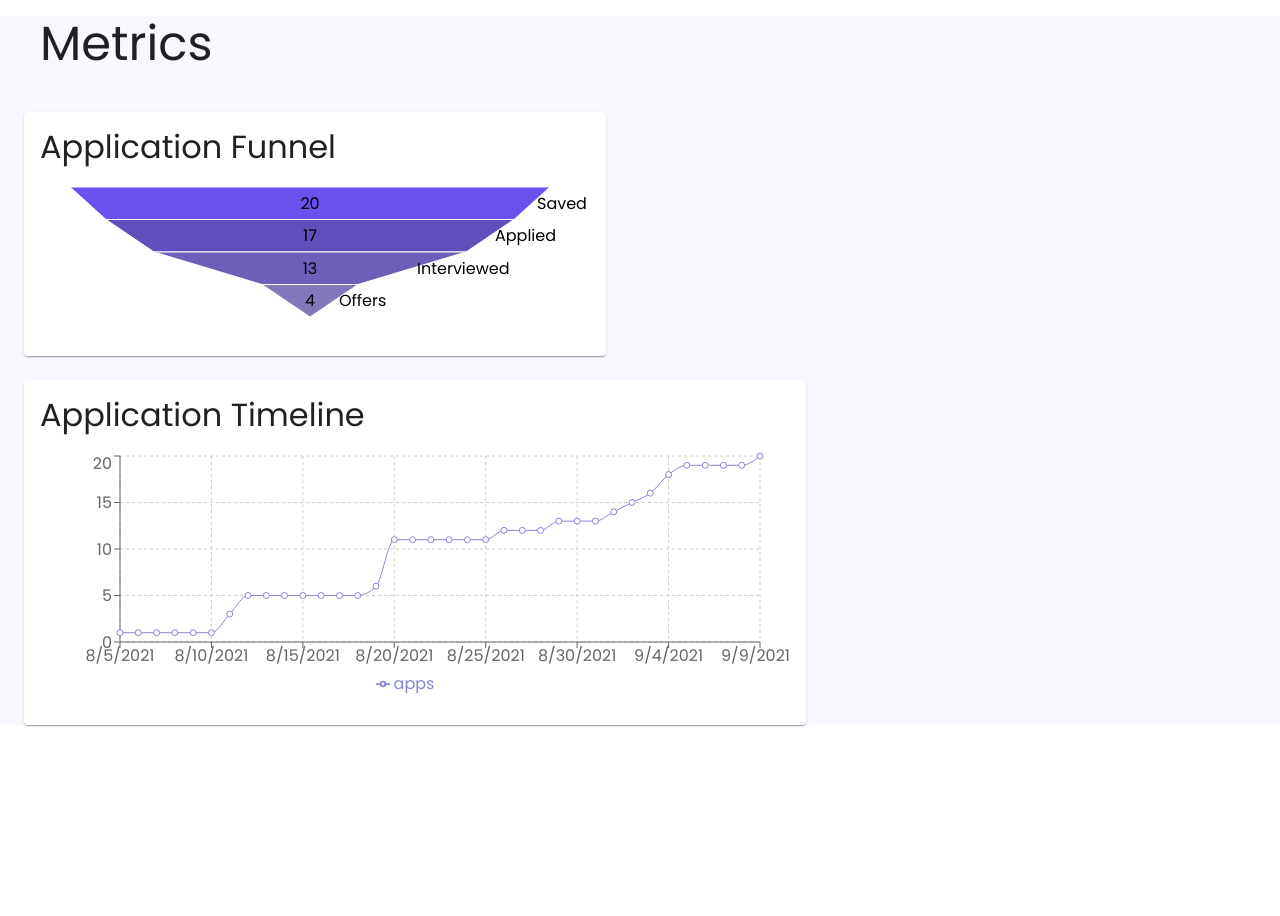
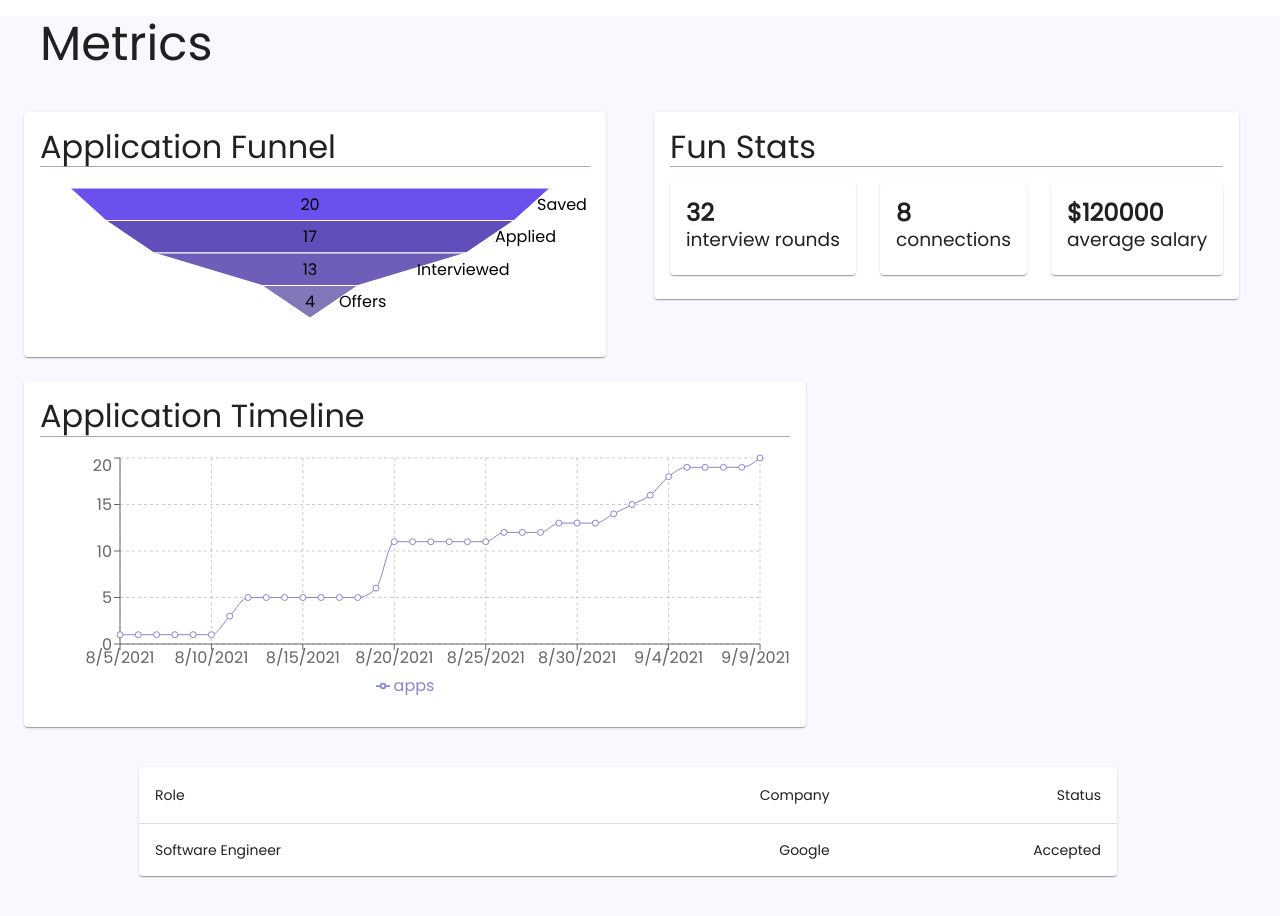
Before and after one commit to roccopolimen/nextround, a React (Create React App) app in the folder client/: page /test_metrics in a window 1280 px wide. Shown: the top 916 px of the page. Before the commit the page ends 800 px from the top, so only its background shows below. Built offline with nearby package versions, Linux system fonts and the light colour scheme; no server answers.

Commit message:
Finalize metrics page w/ dummy data

```diff
--- a/client/src/pages/Metrics/index.tsx
+++ b/client/src/pages/Metrics/index.tsx
@@ -3,6 +3,13 @@ import {
     Card,
     CardContent,
     Grid,
+    Paper,
+    Table,
+    TableBody,
+    TableCell,
+    TableContainer,
+    TableHead,
+    TableRow,
     Typography,
     useMediaQuery
 } from "@mui/material";
@@ -67,6 +74,20 @@ export default function Metrics() {
             ]
         };
         setData(dummyData);
+        setApplications([{
+            _id: 1,
+            position: "Software Engineer",
+            company: "Google",
+            location: "Mountain View, CA",
+            salary: 120000,
+            cardColor: "#00bcd4",
+            progress: 1,
+            jobPostUrl: "https://www.google.com",
+            description: "Blah blah blah",
+            notes: [],
+            events: [],
+            contacts: []
+        }]);
     }, []);
 
     useEffect(() => {
@@ -119,7 +140,7 @@ export default function Metrics() {
         return <div>Loading...</div>;
     } else {
         return (
-            <Box sx={{ bgcolor: '#F9F8FF', mb: 3}}>
+            <Box sx={{ bgcolor: '#F9F8FF', pb: 3}}>
                 <Typography variant="h1"
                     sx={{ mb: 5, ml: 5, mt: 2, fontSize: '36pt' }}>
                     Metrics
@@ -133,7 +154,8 @@ export default function Metrics() {
                         <Card sx={{ ml: 3 }}>
                             <CardContent>
                                 <Typography variant="h2"
-                                    sx={{ mb: 2, fontSize: '24pt' }}>
+                                    sx={{ mb: 2, fontSize: '24pt',
+                                    borderBottom: 'solid #ADA7BD 0.5px' }}>
                                     Application Funnel
                                 </Typography>
                                 <FunnelChart width={550} height={150}>
@@ -143,8 +165,9 @@ export default function Metrics() {
                                         data={funnelData}
                                         isAnimationActive
                                     >
-                                        <LabelList position="centerBottom" fill="#000"
-                                             stroke="none" dataKey="value" />
+                                        <LabelList position="centerBottom"
+                                            fill="#000" stroke="none"
+                                            dataKey="value" />
                                         <LabelList position="right" fill="#000"
                                              stroke="none" dataKey="name" />
                                     </Funnel>
@@ -153,14 +176,77 @@ export default function Metrics() {
                         </Card>
                     </Grid>
 
-                    {/* TODO: Fun Stats Card */}
+                    {/* Fun Stats Card */}
+                    <Grid item>
+                        <Card sx={{ ml: 3 }}>
+                            <CardContent>
+                                <Typography variant="h2"
+                                    sx={{ mb: 2, fontSize: '24pt',
+                                    borderBottom: 'solid #ADA7BD 0.5px' }}>
+                                    Fun Stats
+                                </Typography>
+                                <Grid container spacing={{ xs: 2, md: 3 }}
+                                    columns={{ xs: 1, sm: 2, md: 2 }} >
+                                    <Grid item>
+                                        <Card>
+                                            <CardContent>
+                                                <Typography variant="h3"
+                                                    display="inline"
+                                                    sx={{ fontSize: '18pt',
+                                                    fontWeight: 'bold' }}>
+                                                    {data.num_rounds}
+                                                </Typography>
+                                                <Typography variant="h4"
+                                                    sx={{ fontSize: '14pt' }}>
+                                                    interview rounds
+                                                </Typography>
+                                            </CardContent>
+                                        </Card>
+                                    </Grid>
+                                    <Grid item>
+                                        <Card>
+                                            <CardContent>
+                                                <Typography variant="h3"
+                                                    display="inline"
+                                                    sx={{ fontSize: '18pt',
+                                                    fontWeight: 'bold' }}>
+                                                    {data.num_connections}
+                                                </Typography>
+                                                <Typography variant="h4"
+                                                    sx={{ fontSize: '14pt' }}>
+                                                    connections
+                                                </Typography>
+                                            </CardContent>
+                                        </Card>
+                                    </Grid>
+                                    <Grid item>
+                                        <Card>
+                                            <CardContent>
+                                                <Typography variant="h3"
+                                                    display="inline"
+                                                    sx={{ fontSize: '18pt',
+                                                    fontWeight: 'bold' }}>
+                                                    ${data.avg_salary}
+                                                </Typography>
+                                                <Typography variant="h4"
+                                                    sx={{ fontSize: '14pt' }}>
+                                                    average salary
+                                                </Typography>
+                                            </CardContent>
+                                        </Card>
+                                    </Grid>
+                                </Grid>
+                                </CardContent>
+                        </Card>
+                    </Grid>
 
                     {/* Application Timeline */}
                     <Grid item>
                         <Card sx={{ ml: 3 }}>
                             <CardContent>
                                 <Typography variant="h2"
-                                    sx={{ mb: 2, fontSize: '24pt' }}>
+                                    sx={{ mb: 2, fontSize: '24pt',
+                                    borderBottom: 'solid #ADA7BD 0.5px' }}>
                                     Application Timeline
                                 </Typography>
                                 <LineChart width={750} height={250}
@@ -168,7 +254,7 @@ export default function Metrics() {
                                     margin={{ top: 5, right: 30, left: 20,
                                      bottom: 5 }}>
                                     <CartesianGrid strokeDasharray="3 3" />
-                                    <XAxis dataKey="name" />
+                                    <XAxis dataKey="name" minTickGap={10} />
                                     <YAxis />
                                     <Tooltip />
                                     <Legend />
@@ -180,6 +266,38 @@ export default function Metrics() {
                     </Grid>
 
                     {/* TODO: Table of applications */}
+                    <TableContainer component={Paper}
+                        sx={{ width: '75%', margin: 'auto', mt: 5, mb: 3 }}>
+                        <Table aria-label="job table">
+                            <TableHead>
+                            <TableRow>
+                                <TableCell>Role</TableCell>
+                                <TableCell align="right">Company</TableCell>
+                                <TableCell align="right">Status</TableCell>
+                            </TableRow>
+                            </TableHead>
+                            <TableBody>
+                            {applications.map((app) => (
+                                <TableRow
+                                    key={app._id}
+                                    sx={{ '&:last-child td, &:last-child th': {
+                                         border: 0 } }} >
+                                <TableCell component="th" scope="row">
+                                    {app.position}
+                                </TableCell>
+                                <TableCell align="right">
+                                    {app.company}
+                                </TableCell>
+                                <TableCell align="right">
+                                    {app.progress === 1 ? "Accepted" :
+                                    (app.progress === 2 ? "Rejected" :
+                                     "Pending")}
+                                </TableCell>
+                                </TableRow>
+                            ))}
+                            </TableBody>
+                        </Table>
+                        </TableContainer>
                 </Grid>
             </Box>
         );
```
